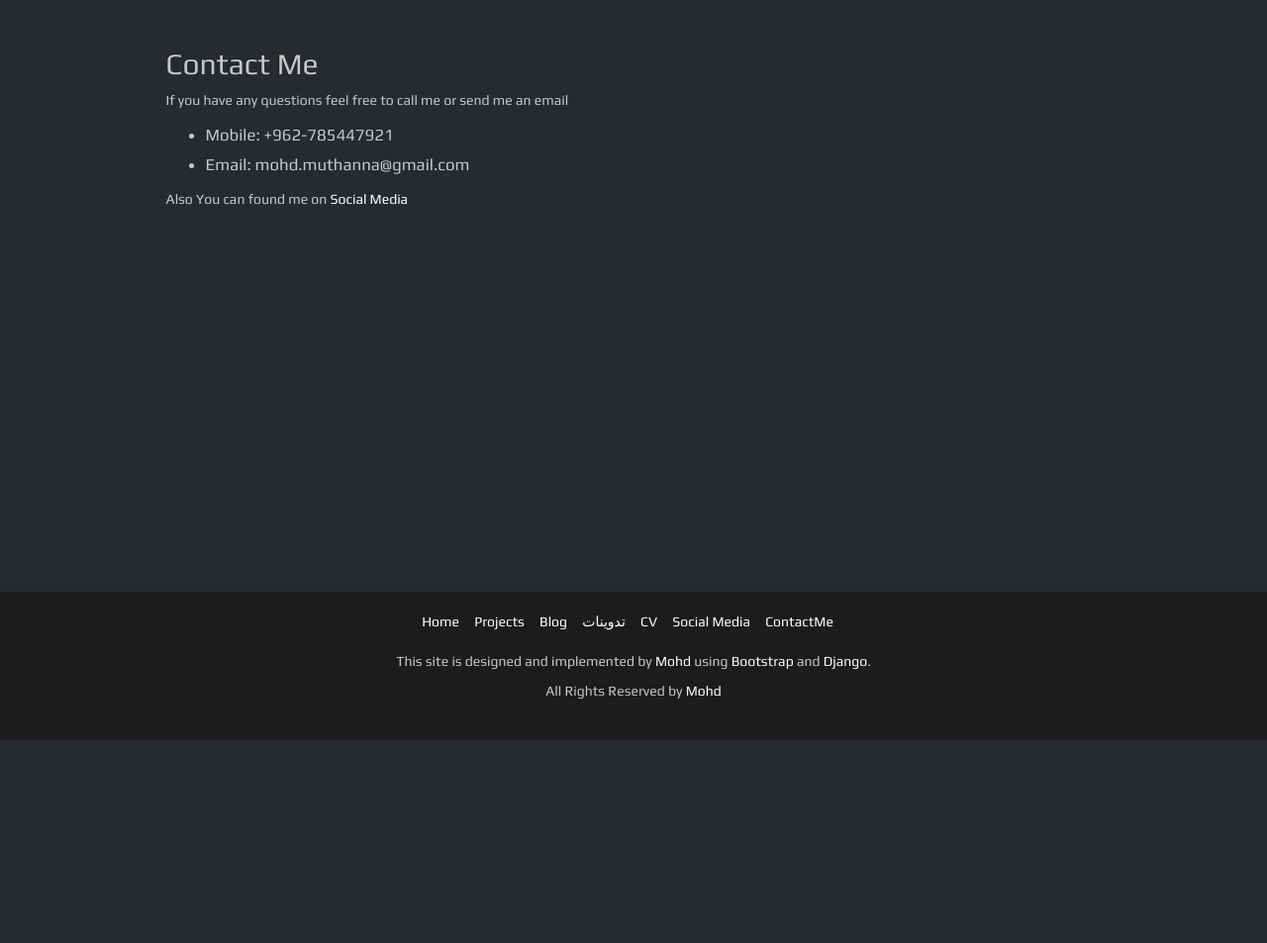
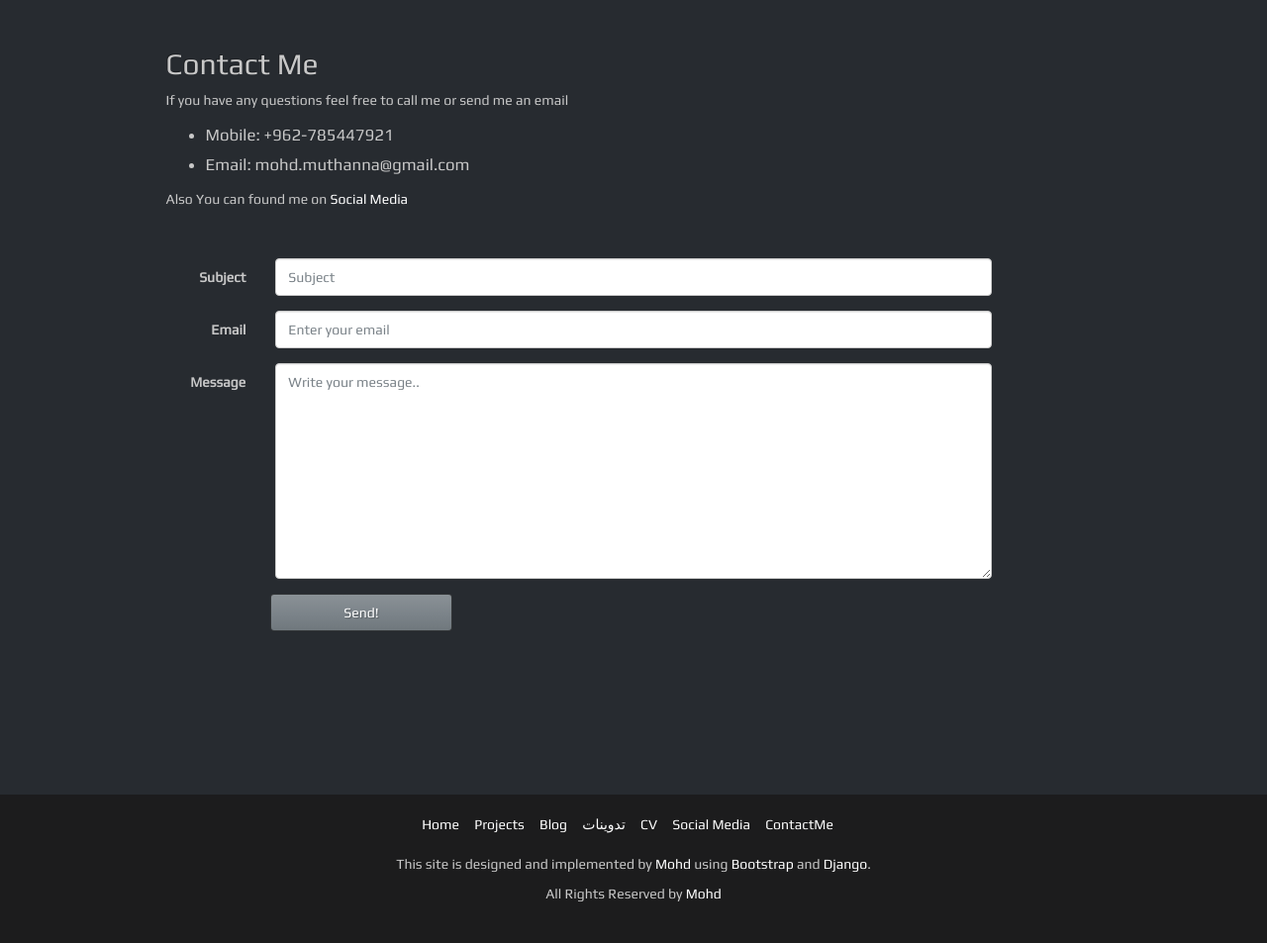
Before and after one commit to mohdmuthanna/mohd-blog-v2, a Django app: page /contact/ in a window 1280 px wide. Shown: the part 52-1005 px from the top of the page at 99% size. Before the commit the page ends 800 px from the top, so only its background shows below. Run offline with Django 3.2, Linux system fonts and the light colour scheme; some libraries are stand-ins or nearby versions.

Commit message:
adding contact form without validation

```diff
--- /dev/null
+++ b/blog/forms.py
@@ -0,0 +1,16 @@
+from django import forms
+
+
+class ContactForm(forms.Form):
+    subject = forms.CharField(required=True)
+    contact_email = forms.EmailField(required=True)
+    message = forms.CharField(
+        required=True,
+        widget=forms.Textarea
+    )
+
+    # def __init__(self, *args, **kwargs):
+    #     super(ContactForm, self).__init__(*args, **kwargs)
+    #     self.fields['subject'].label = "Subject..:"
+    #     self.fields['contact_email'].label = "Your email:"
+    #     self.fields['message'].label ="What do you want to say?"
--- a/blog/static/css/mohd.css
+++ b/blog/static/css/mohd.css
@@ -2,6 +2,7 @@
 @media (min-width: 0px) and (max-width: 500px) {
   body, p, div {font-size: 0.99em;}
   h1, h2, h3, h4, h5, h6 {font-size: 1.9999em;}
+  input, textarea {height: 25px;}
 
 }
 
@@ -44,7 +45,7 @@ body, h1, h2, h3, h4, h5, h6, p{
 .about-me-body{
   font-size: 1.3em;
   font-weight: 300;
-  line-height: 25px;
+  line-height: 1.6em;
 }
 
 
@@ -212,3 +213,7 @@ a.page-hover:hover a.page-hover:active{
   list-style-type: none;
   */
 }
+.contact-form-container{
+  padding-left: 50px;
+  padding-right: 50px;
+}
--- a/blog/views.py
+++ b/blog/views.py
@@ -3,6 +3,17 @@ from django.shortcuts import render, get_object_or_404
 from db.models import Post, Category
 
 
+#
+# from django.template.loader import get_template
+# from django.core.mail import EmailMessage
+# from django.template import Context
+#
+from .forms import ContactForm
+from django.core.mail import send_mail
+from django.http import HttpResponseRedirect
+#
+# # from sendgrid.message import SendGridEmailMessage
+# # import sendgrid
 
 def home(request):
     latest_project = Post.get_lastest_visible('project')
@@ -21,5 +32,85 @@ def cv(request):
 def smedia(request):
     return render(request, 'smedia.html',)
 
+# def contact(request):
+#     from django.core.mail import send_mail
+#
+#     send_mail(
+#         'Subject here',
+#         'Here is the message.',
+#         'from@example.com',
+#         ['mohd.muthanna+contact.mohd.im@gmail.com'],
+#         fail_silently=False,
+#     )
+#
+#     return render(request, 'contact.html',)
+
+# our view
 def contact(request):
-    return render(request, 'contact.html',)
+    form_class = ContactForm
+
+    # new logic!
+    if request.method == 'POST':
+        form = form_class(data=request.POST)
+
+        if form.is_valid():
+            contact_email = request.POST.get('contact_email', '')
+            subject = request.POST.get('subject', '')
+            message = request.POST.get('message', '')
+
+            send_mail(
+                subject,
+                message,
+                contact_email,
+                ['m@mohd.im'],
+                fail_silently=False,
+            )
+            message = """
+                Thank You,\n We appreciate that you’ve taken the time to write us.
+                We’ll get back to you very soon.\n \n \n
+                ------------------------------------
+                This is your message
+                ------------------------------------
+                """ + message
+            subject = "RE:" + subject
+            send_mail(
+                subject,
+                message,
+                'm@mohd.im',
+                [contact_email],
+                fail_silently=False,
+            )
+
+
+
+            # return redirect('/thank-u-email.html/')
+            return render(request, 'thank-u-email.html',)
+
+    return render(request, 'contact.html', {
+        'form': form_class,
+    })
+
+
+# def contact(request):
+#     form_class = ContactForm
+#
+#     # new logic!
+#     if request.method == 'POST':
+#         form = form_class(data=request.POST)
+#
+#         contact_email = request.POST.get('contact_email', '')
+#         content = request.POST.get('content', '')
+#
+#         sg = sendgrid.SendGridClient('SENDGRID_USERNAME', 'SENDGRID_PASSWORD')
+#
+#         message = sendgrid.Mail()
+#         message.add_to('m@mohd.im')
+#         message.set_subject('via CuntactMe')
+#         message.set_text(content)
+#         message.set_from(contact_email)
+#         status, msg = sg.send(message)
+#         return redirect('thank-u-email.html')
+#
+#     return render(request, 'contact.html', {
+#         'form': form_class,
+#     })
--- a/requirements.txt
+++ b/requirements.txt
@@ -6,3 +6,4 @@ psycopg2==2.6
 SQLAlchemy==1.0.4
 whitenoise==2.0.2
 django-markdown-deux==1.0.5
+# django-contactme  # TODO: Activate it
--- a/templates/contact.html
+++ b/templates/contact.html
@@ -1,6 +1,5 @@
 {% extends "layout.html" %}
 {% load static from staticfiles %}
-
 
 {% block title %} Contact Me | Mohd Muthanna {% endblock %}
 
@@ -23,7 +22,77 @@
         <a href="/smedia">Social Media</a>
       </p>
     </div>
-  </div><!--  -->
-</div> <!-- --> <!-- end of container -->
+    <br> <br>
+  </div> <!-- end of row -->
+</div><!-- end of 1st container -->
+<div class="container contact-form-container">
+  <form class='form-horizontal' role="form" action="" method="post">
+    {% csrf_token %}
+    <br> <br>
+    {{ form.non_field_errors }}
+    <!-- subject row -->
+    <div class='row'>
+      <div class='form-group'>
+        <div class="fieldWrapper">
+          {{ form.subject.errors }}
+          <label for="subject" class='control-label col-sm-2 col-xs-8'>Subject</label>
+          <div class='col-sm-8 col-xs-12'>
+            {{ form.subject }}
+          </div>
+        </div>
+      </div>
+    </div> <!-- end of subject row -->
+
+    <!-- email row -->
+    <div class='row'>
+      <div class='form-group'>
+        <div class="fieldWrapper">
+          {{ form.contact_email.errors }}
+          <label for="contact_email" class='control-label col-sm-2 col-xs-8'>Email</label>
+          <div class='col-sm-8 col-xs-12'>
+            {{ form.contact_email }}
+          </div>
+        </div>
+      </div>
+    </div> <!-- end of email row -->
+
+    <!-- message row -->
+    <div class='row'>
+      <div class='form-group'>
+        <div class="fieldWrapper">
+          {{ form.message.errors }}
+          <label for="message" class='control-label col-sm-2 col-xs-8'>Message</label>
+          <div class='col-sm-8 col-xs-12'>
+            {{ form.message }}
+          </div>
+        </div>
+      </div>
+    </div> <!-- end of message row -->
+    <div class='form-group'>
+      <button id='submit' class='btn btn-primary btn-md col-sm-2 col-sm-offset-2'> Send! </button>
+    </div>
+  </form>
+</div> <!-- --> <!-- end of 2nd container -->
 
 {% endblock %}
+
+{% block script %}
+<script>
+  $(document).ready(function() {
+    var subject = $('#id_subject');
+    subject.addClass('form-control');
+    subject.attr('placeholder', 'Subject');
+    subject.attr('style', 'height:;');
+
+
+    var contact_email = $('#id_contact_email');
+    contact_email.addClass('form-control');
+    contact_email.attr('placeholder', 'Enter your email');
+
+    var message = $('#id_message');
+    message.addClass('form-control');
+    message.attr('placeholder', 'Write your message..');
+
+  });
+</script>
+{% endblock %}
--- a/templates/layout.html
+++ b/templates/layout.html
@@ -78,6 +78,7 @@
 
     <script src="{% static 'js/jquery-2.1.4.min.js' %}"></script>
     <script src="{% static 'js/bootstrap.min.js' %}"></script>
+    {% block script %} {% endblock %}
   </body>
 
 </html>
```
Also changed, not shown: blog/settings.py (+8 -0 lines), templates/thank-u-email.html (added, +21 -0 lines), test-form.html (added, +35 -0 lines), 1 other file.
